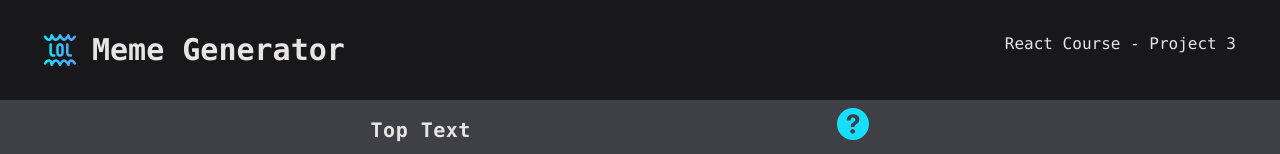
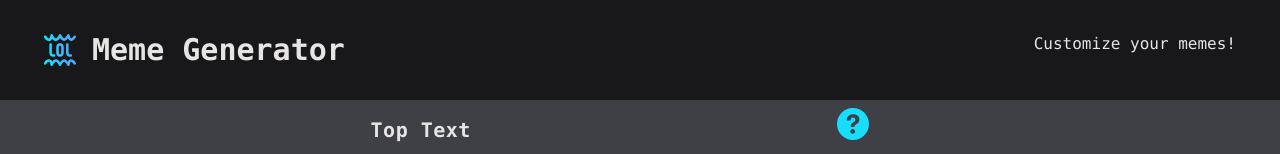
Before and after one commit to JoleneKearse/meme_generator, a React (Vite) app: page / in a window 1280 px wide. Shown: the top 154 px of the page. Built offline with nearby package versions, Linux system fonts and the light colour scheme; no server answers.

Commit message:
chore: add message in header

```diff
--- a/src/components/Header.jsx
+++ b/src/components/Header.jsx
@@ -8,7 +8,7 @@ const Header = () => {
         <h1 className="text-3xl font-semibold text-stone-200">Meme Generator</h1>
       </div>
       <div>
-        <h2 className="text-base text-stone-200">React Course - Project 3</h2>
+        <h2 className="text-base text-stone-200">Customize your memes!</h2>
       </div>
     </header>
   )
```
